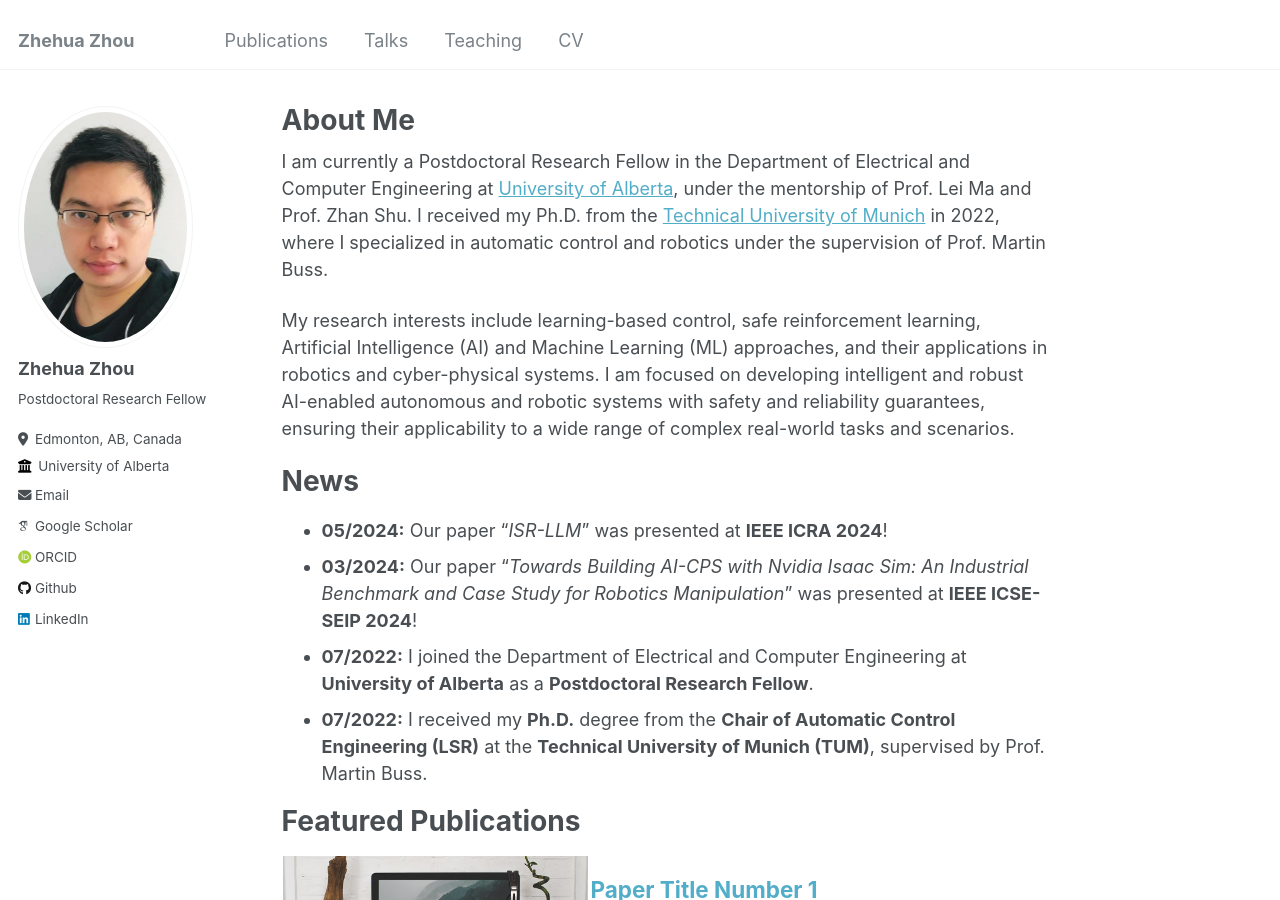
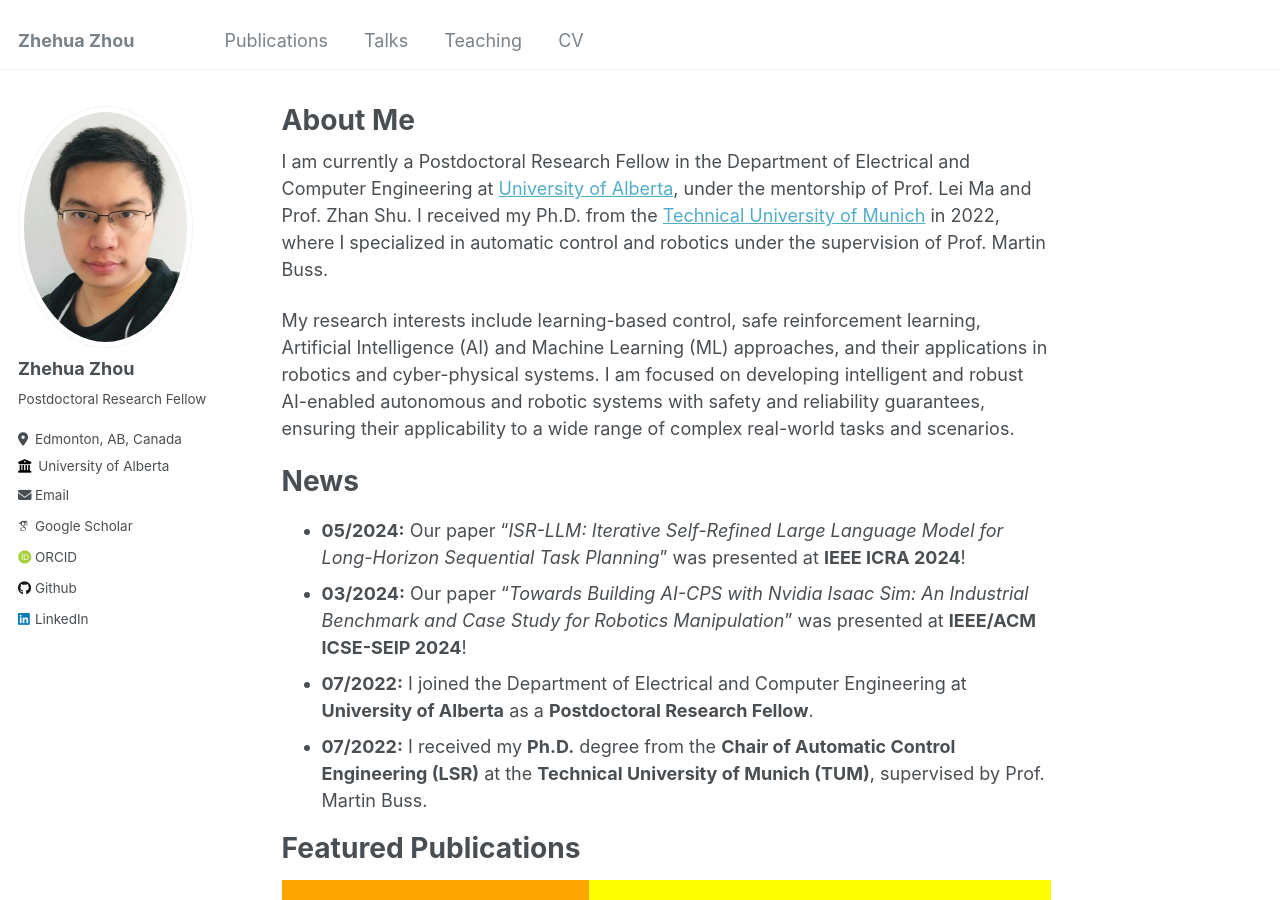
Before and after one commit to zhehuazhou/zhehuazhou.github.io, a Jekyll site: the page built from _pages/about.md, in a window 1280 px wide and 900 px high. Built offline with Jekyll 4.4.1, drawn with Linux system fonts in a browser that asks for light colours; some web fonts are replaced.

Commit message:
initial update

```diff
--- a/_includes/archive-single_double.html
+++ b/_includes/archive-single_double.html
@@ -77,13 +77,13 @@
     {% endif %}
 
     <div class="col-container">
-    <div class="col-left">
+    <div class="col-left" style="background:orange">
       {% if post.teaser %}
-        <img src= "{{ post.teaser }}" style="margin: 2px 0px 0px 0px;">
+        <!-- <img src= "{{ post.teaser }}" style="margin: 2px 0px 0px 0px;"> -->
       {% endif %}
     </div>
 
-    <div class="col-right">
+    <div class="col-right" style="background:yellow">
     <h2 class="archive__item-title" itemprop="headline">
       {% if post.link %}
         <a href="{{ post.link }}">{{ title }}</a> <a href="{{ base_path }}{{ post.url }}" rel="permalink"><i class="fa fa-link" aria-hidden="true" title="permalink"></i><span class="sr-only">Permalink</span></a>
--- a/_pages/about.md
+++ b/_pages/about.md
@@ -13,8 +13,8 @@ My research interests include learning-based control, safe reinforcement learnin
 
 News
 ======
-* <b>05/2024:</b> Our paper "<i>ISR-LLM</i>" was presented at <b>IEEE ICRA 2024</b>!
-* <b>03/2024:</b> Our paper "<i>Towards Building AI-CPS with Nvidia Isaac Sim: An Industrial Benchmark and Case Study for Robotics Manipulation</i>" was presented at <b>IEEE ICSE-SEIP 2024</b>!
+* <b>05/2024:</b> Our paper "<i>ISR-LLM: Iterative Self-Refined Large Language Model for Long-Horizon Sequential Task Planning</i>" was presented at <b>IEEE ICRA 2024</b>!
+* <b>03/2024:</b> Our paper "<i>Towards Building AI-CPS with Nvidia Isaac Sim: An Industrial Benchmark and Case Study for Robotics Manipulation</i>" was presented at <b>IEEE/ACM ICSE-SEIP 2024</b>!
 * <b>07/2022:</b> I joined the Department of Electrical and Computer Engineering at <b>University of Alberta</b> as a <b>Postdoctoral Research Fellow</b>.
 * <b>07/2022:</b> I received my <b>Ph.D.</b> degree from the <b>Chair of Automatic Control Engineering (LSR)</b> at the <b>Technical University of Munich (TUM)</b>, supervised by Prof. Martin Buss.
 
```
